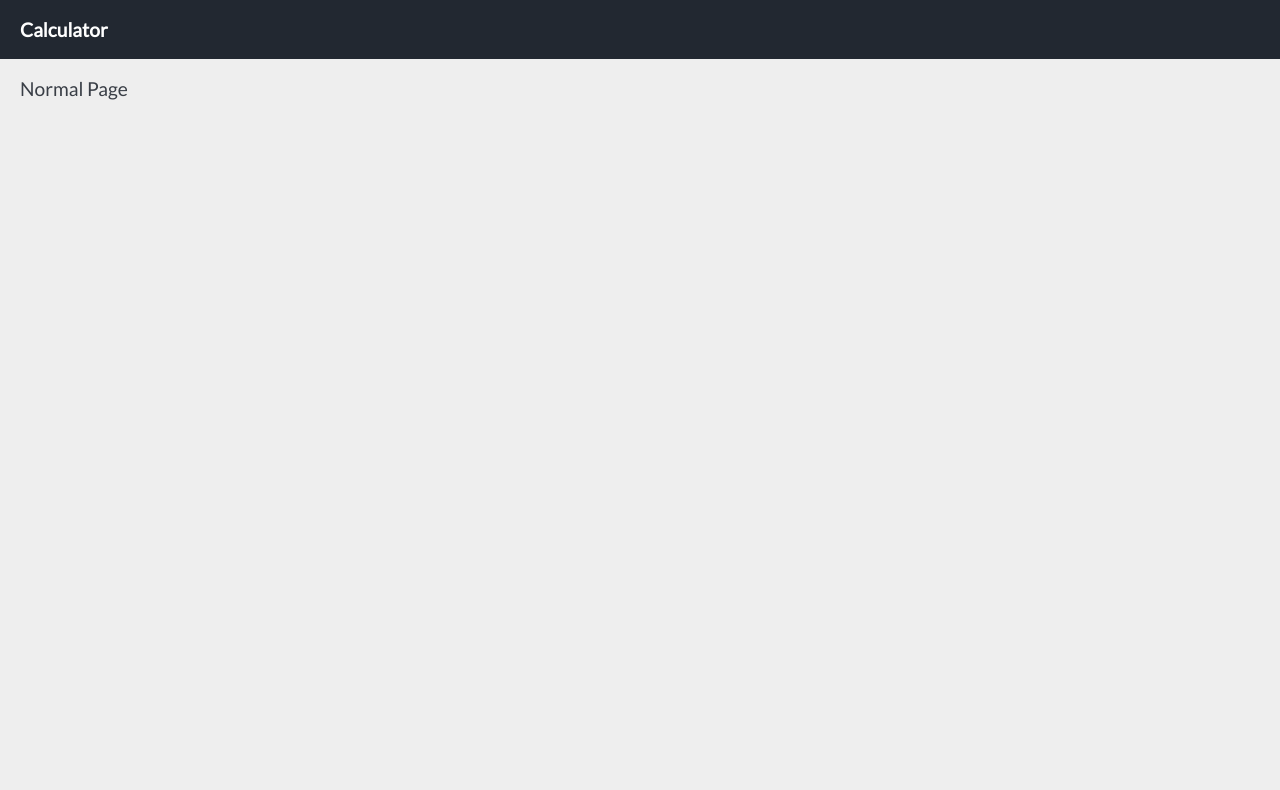
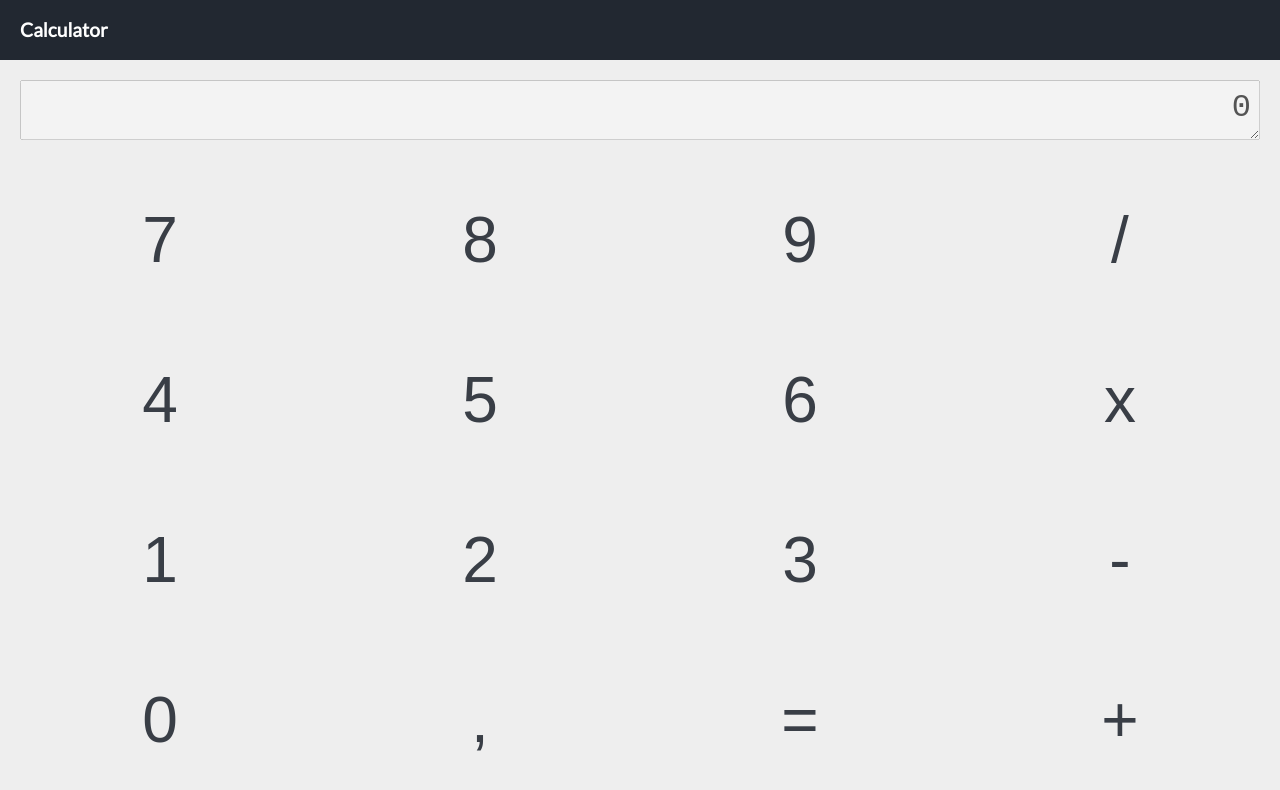
Before and after one commit to emanuelgsouza/voice-calculator, a React (Create React App) app: page /normal in a window 1280 px wide. Shown: the top 790 px of the page. Built offline with nearby package versions, Linux system fonts and the light colour scheme.

Commit message:
init setup normal page with styles

```diff
--- a/src/components/Toolbar/styles.css
+++ b/src/components/Toolbar/styles.css
@@ -1,4 +1,5 @@
 .toolbar {
+    height: 60px;
     padding: 20px;
     background-color: #222831;
     color: white;
--- /dev/null
+++ b/src/components/Visor/index.js
@@ -0,0 +1,16 @@
+import React from 'react';
+import './styles.css';
+
+export default (props) => {
+  return (
+    <div className="visor-container">
+      <textarea
+        value={props.value}
+        disabled
+        readOnly
+        rows={1}
+        wrap='hard'
+      />
+    </div>
+  )
+}
--- /dev/null
+++ b/src/components/Visor/styles.css
@@ -0,0 +1,13 @@
+.visor-container {
+    width: 100%;
+    height: 100px;
+    padding: 20px;
+}
+
+.visor-container textarea {
+    width: 100%;
+    height: 100%;
+    padding: 8px;
+    font-size: 32px;
+    text-align: right;
+}
--- a/src/pages/main/styles.css
+++ b/src/pages/main/styles.css
@@ -1,4 +1,5 @@
 .main-page {
     width: 100%;
+    height: 100%;
     padding: 20px;
 }
--- /dev/null
+++ b/src/pages/normal/components/ButtonsContainer/Button/index.js
@@ -0,0 +1,12 @@
+import React from 'react';
+import './styles.css';
+
+export default props => {
+  return (
+    <div className="button-container">
+      <button className="button">
+        {props.label}
+      </button>
+    </div>
+  )
+}
--- /dev/null
+++ b/src/pages/normal/components/ButtonsContainer/Button/styles.css
@@ -0,0 +1,17 @@
+.button-container {
+    width: 100%;
+    height: 100%;
+    display: flex;
+    text-align: center;
+    justify-content: center;
+    align-items: center;
+}
+
+.button {
+    font-size: 4rem;
+    color: #393e46;
+    background-color: transparent;
+    border: none;
+    outline: none;
+    cursor: pointer;
+}
--- /dev/null
+++ b/src/pages/normal/components/ButtonsContainer/index.js
@@ -0,0 +1,37 @@
+import React from 'react';
+import CalcButton from './Button';
+import './styles.css';
+
+export default (props) => {
+  return (
+    <div className="buttons-container">
+      <div className="row">
+        <CalcButton label="7" />
+        <CalcButton label="4" />
+        <CalcButton label="1" />
+        <CalcButton label="0" />
+      </div>
+
+      <div className="row">
+        <CalcButton label="8" />
+        <CalcButton label="5" />
+        <CalcButton label="2" />
+        <CalcButton label="," />
+      </div>
+
+      <div className="row">
+        <CalcButton label="9" />
+        <CalcButton label="6" />
+        <CalcButton label="3" />
+        <CalcButton label="=" />
+      </div>
+
+      <div className="row">
+        <CalcButton label="/" />
+        <CalcButton label="x" />
+        <CalcButton label="-" />
+        <CalcButton label="+" />
+      </div>
+    </div>
+  )
+}
--- /dev/null
+++ b/src/pages/normal/components/ButtonsContainer/styles.css
@@ -0,0 +1,13 @@
+.buttons-container {
+    width: 100%;
+    height: calc(100% - 100px);
+    display: flex;
+}
+
+.buttons-container .row {
+    width: 25%;
+    display: flex;
+    justify-content: center;
+    align-items: center;
+    flex-direction: column;
+}
--- a/src/pages/normal/index.js
+++ b/src/pages/normal/index.js
@@ -1,11 +1,16 @@
-import React from 'react';
+import React, { Component } from 'react';
+import Visor from '../../components/Visor';
+import ButtonsContainer from './components/ButtonsContainer';
+import './styles.css';
 
-export default () => {
-  return (
-    <div className="main-page">
-      <div className="content">
-        <p> Normal Page </p>
+export default class NormalPage extends Component {
+  render () {
+    return (
+      <div className="normal-page">
+        <Visor value={'0'} />
+
+        <ButtonsContainer />
       </div>
-    </div>
-  )
+    )
+  }
 }
--- /dev/null
+++ b/src/pages/normal/styles.css
@@ -0,0 +1,3 @@
+.normal-page {
+    height: calc(100vh - 60px);
+}
```
